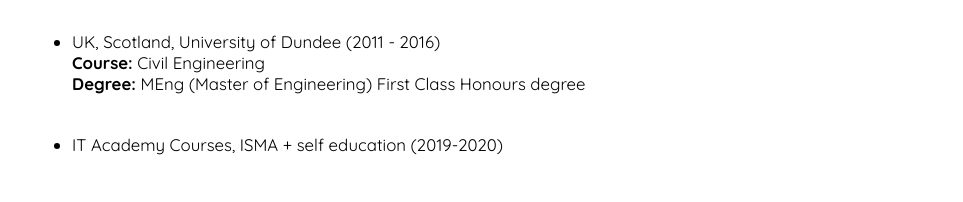
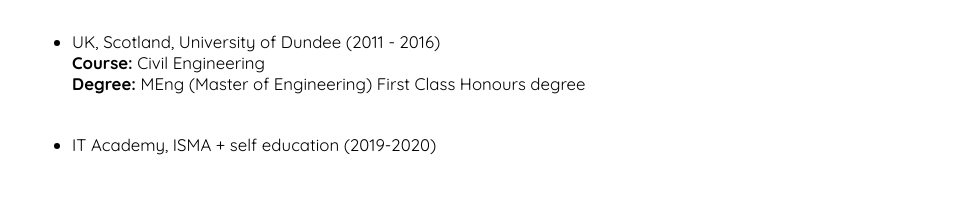
Before and after one commit to kkovalskis/kkovalskis.github.io, a plain HTML site: page index.html in a window 1280 px wide. Shown: the part 1340-1542 px from the top of the page, without its empty margins (158-1121 px from the left). Drawn offline with nearby package versions, Linux system fonts and the light colour scheme.

Commit message:
Update index.html

```diff
--- a/index.html
+++ b/index.html
@@ -86,7 +86,7 @@
                <ul>
                <li class="edu">Latvia, Riga, 80 secondary school (1999 - 2011)<br><b>Grade:</b> Finished school with an average grade of 8.1 out of 10</li>
                <li class="edu">UK, Scotland, University of Dundee (2011 - 2016)<br><b>Course:</b> Civil Engineering<br><b>Degree:</b> MEng (Master of Engineering) First Class Honours degree</li>
-               <li class="edu">IT Academy Courses, ISMA + self education (2019-2020)</li>
+               <li class="edu">IT Academy, ISMA + self education (2019-2020)</li>
                </ul>
            </div>
            <div class="point" id="point5">
```
